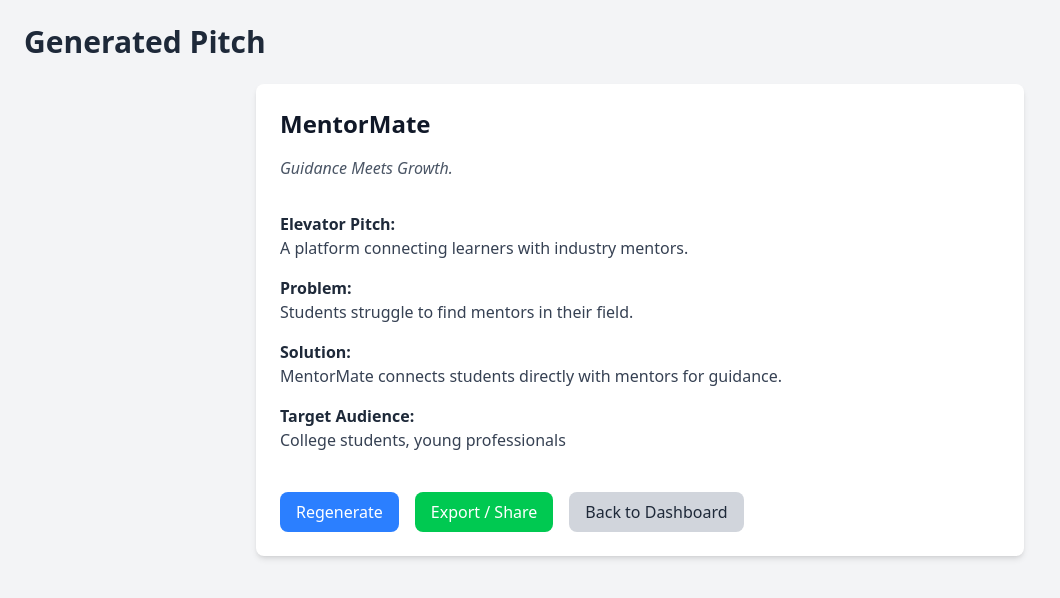
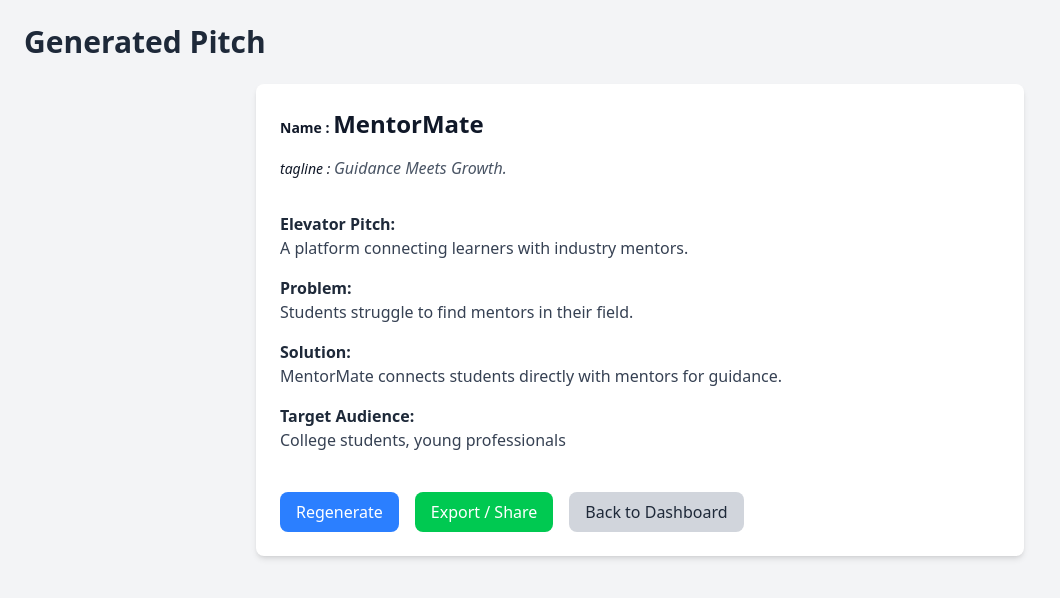
Before and after one commit to Zubain-Nadeem/SMIT-Hackathon, a React (Vite) app: page /pitch/1 in a window 1280 px wide. Shown: the top 598 px of the page, without its empty margins (0-1060 px from the left). Built offline with nearby package versions, Linux system fonts and the light colour scheme; no server answers; sample sign-in values are in the browser's storage.

Commit message:
Generated pitch code updated

```diff
--- a/package.json
+++ b/package.json
@@ -13,6 +13,7 @@
     "@tailwindcss/vite": "^4.1.14",
     "axios": "^1.12.2",
     "firebase": "^12.4.0",
+    "jspdf": "^3.0.3",
     "react": "^19.1.1",
     "react-dom": "^19.1.1",
     "react-router-dom": "^7.9.4",
--- a/src/Pages/GeneratedPitch.jsx
+++ b/src/Pages/GeneratedPitch.jsx
@@ -46,8 +46,9 @@ const GeneratedPitch = () => {
       <h1 className="text-3xl font-bold mb-6 text-gray-800">Generated Pitch</h1>
 
       <div className="bg-white p-6 rounded-lg shadow-md max-w-3xl mx-auto flex flex-col gap-4">
-        <h2 className="text-2xl font-semibold text-gray-900">{displayPitch.name}</h2>
-        <p className="text-gray-600 italic">{displayPitch.tagline}</p>
+
+        <h2 className="text-2xl font-semibold text-gray-900"><span className="text-sm text-gray-900">Name : </span>{displayPitch.name}</h2>
+        <p className="text-gray-600 italic"><span className="text-sm text-gray-900">tagline : </span>{displayPitch.tagline}</p>
 
         <div className="mt-4">
           <h3 className="font-semibold text-gray-800">Elevator Pitch:</h3>
```
Also changed, not shown: 1 other file (tests, documents, lock files or other folders).
